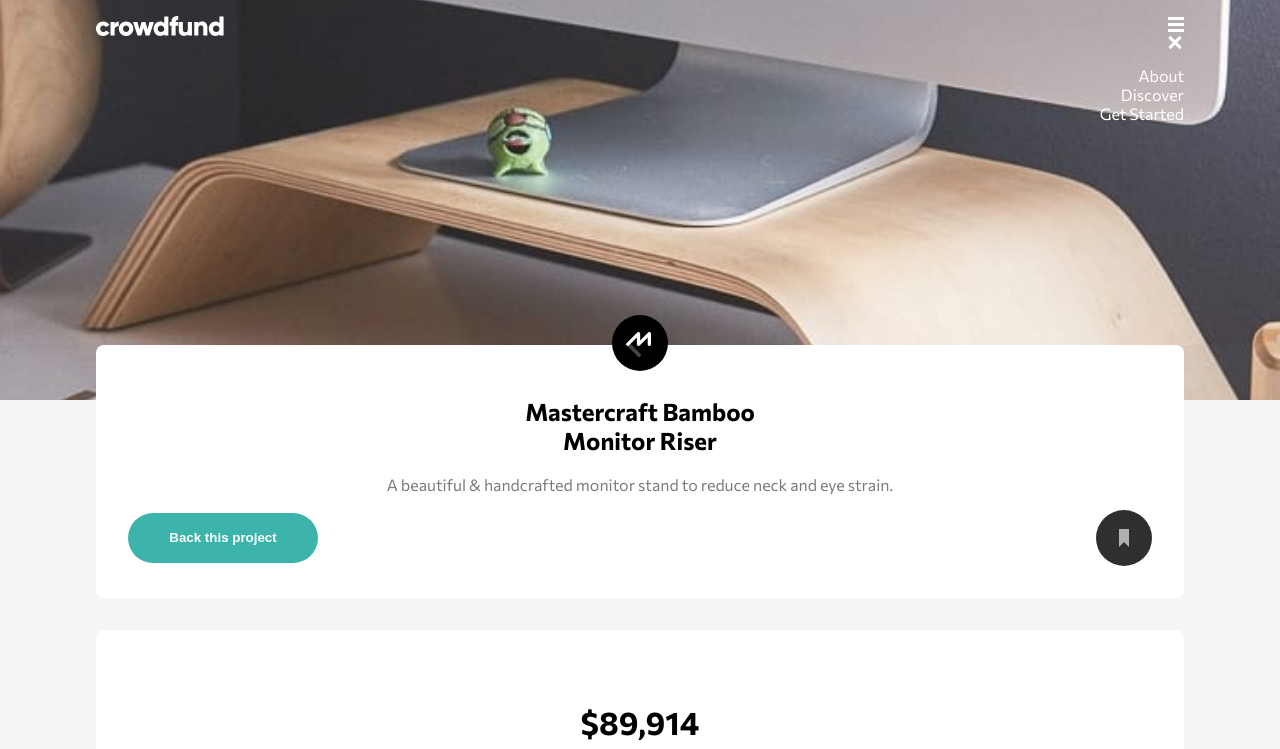
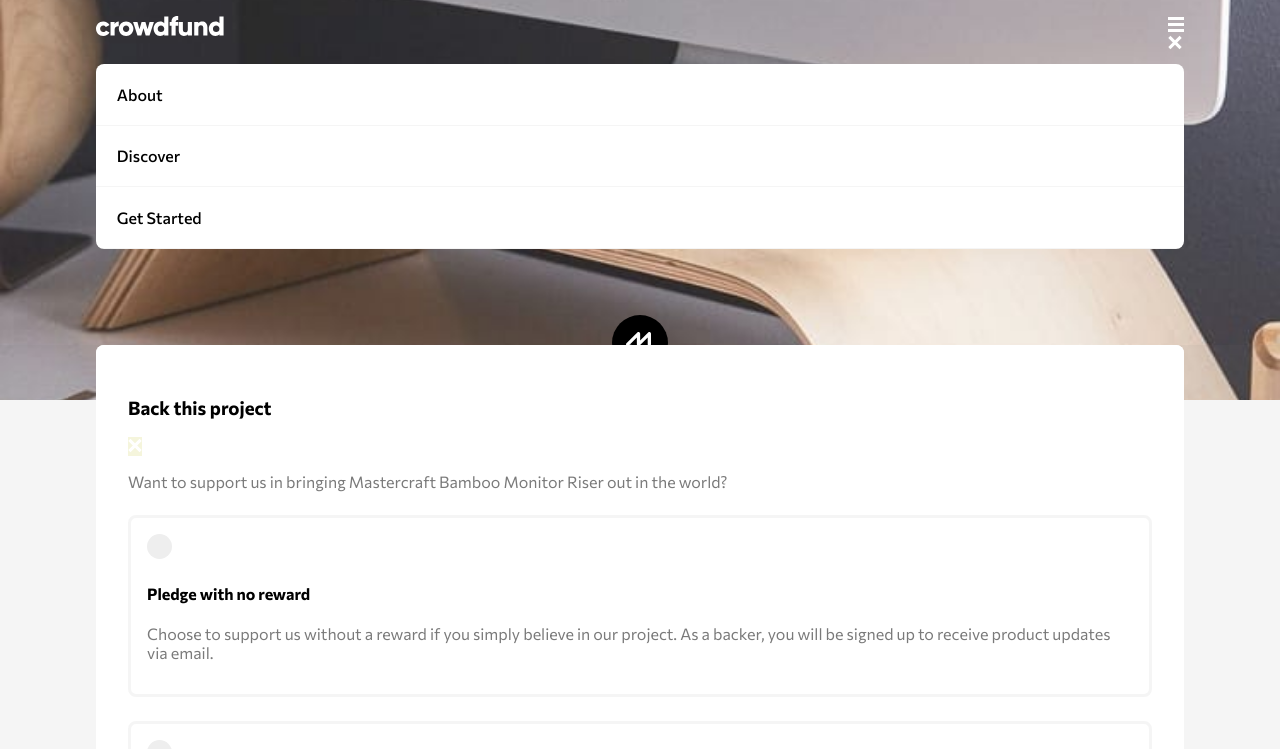
Before and after one commit to Alekususenpai/crowdfunding-product-page, a plain HTML site: page index.html in a window 1280 px wide. Both pictures are taken after a click on the element 1160 px from the left and 25 px from the top of the page. Shown: the top 749 px of the page. Drawn offline with Linux system fonts and the light colour scheme.

Commit message:
modal / success message styles

```diff
--- a/styles.css
+++ b/styles.css
@@ -38,14 +38,25 @@ body {
 
 .menu {
   display: none;
+  padding: 0;
   position: absolute;
   right: 0;
-  text-align: right;
+  top:3em;
+  background-color: white;
+  border-radius: 0.5em;
+  width: 100%;
 }
 
 .menu li {
+  font-weight: 500;
   list-style: none;
-  color: white;
+  color: black;
+  padding: 1.3em;
+  border-bottom: 1px solid var(--darkGrayBG);
+}
+
+.closebtn{
+  display: none;
 }
 
 .show {
@@ -68,7 +79,7 @@ button {
   width: 190px;
 }
 
-.white-box-container {
+.white-box-container, .modal {
   background-color: white;
   padding: 2em;
   border-radius: 0.5em;
@@ -143,3 +154,65 @@ p {
 .price p {
   margin-left: 0.5em;
 }
+
+.modal{
+  position: absolute;
+  margin-left: auto;
+  margin-right: auto;
+  left: 0;
+  right: 0;
+  top: 0;
+}
+
+input[type="radio"]{
+  background-color: yellowgreen;
+
+}
+
+/* Hide the browser's default radio button */
+.container input {
+  position: absolute;
+  opacity: 0;
+  cursor: pointer;
+}
+
+/* Create a custom radio button */
+.checkmark {
+  display: inline-block;
+  height: 25px;
+  width: 25px;
+  background-color: rgb(238, 238, 238);
+  border-radius: 50%;
+}
+
+/* On mouse-over, add a grey background color */
+.container:hover input ~ .checkmark {
+  background-color: rgb(204, 204, 204);
+}
+
+/* When the radio button is checked, add a blue background */
+.container input:checked ~ .checkmark {
+  background-color: #9f21f3;
+}
+
+/* Create the indicator (the dot/circle - hidden when not checked) */
+.checkmark:after {
+  content: "";
+  position: absolute;
+  display: none;
+}
+
+/* Show the indicator (dot/circle) when checked */
+.container input:checked ~ .checkmark:after {
+  display: block;
+}
+
+/* Style the indicator (dot/circle) */
+.container .checkmark:after {
+ 	top: 9px;
+	left: 9px;
+	width: 8px;
+	height: 8px;
+	border-radius: 50%;
+	background: white;
+}
```
